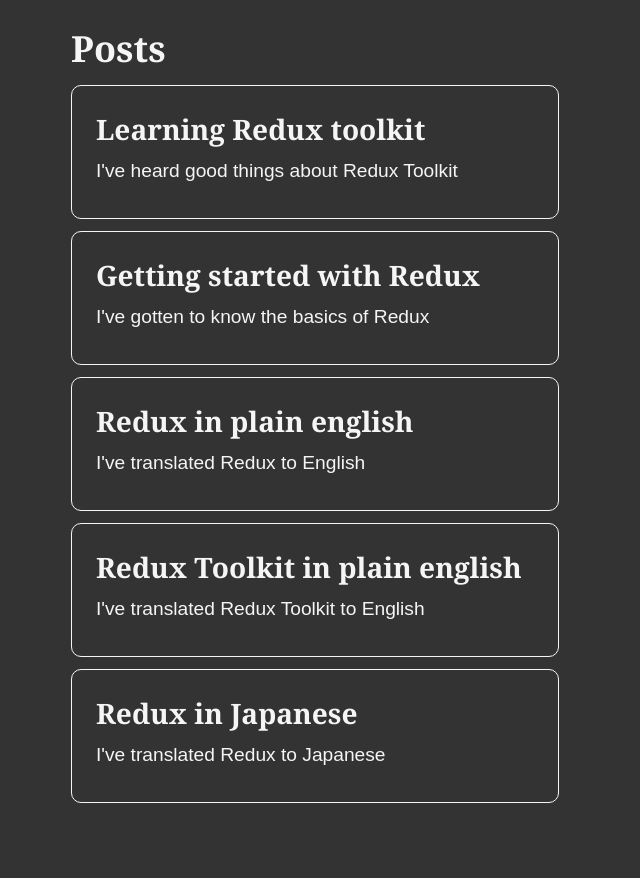
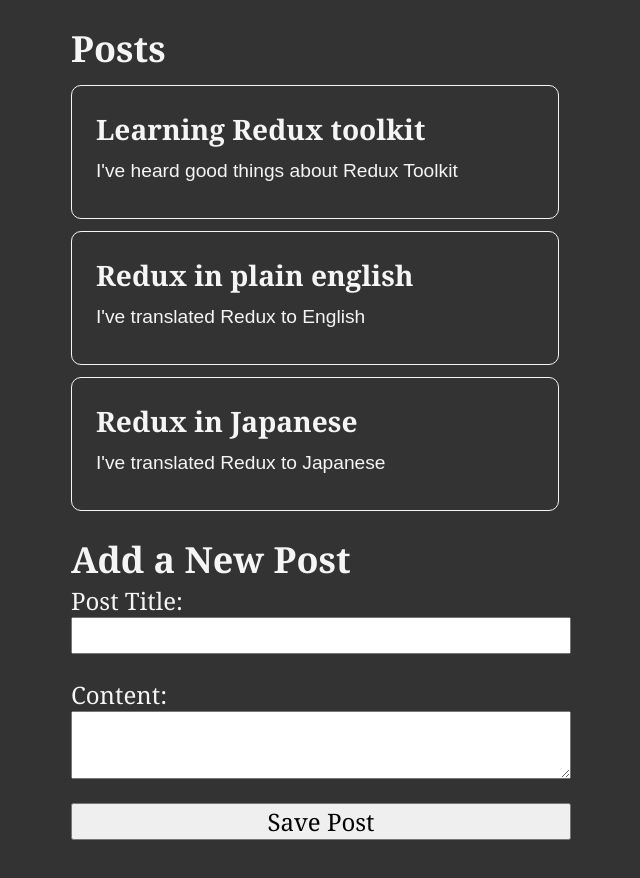
Before and after one commit to vgtmhl/bulletboard, a React (Create React App) app: page / in a window 1280 px wide. Shown: the top 878 px of the page, without its empty margins (319-959 px from the left). Built offline with nearby package versions, Linux system fonts and the light colour scheme.

Commit message:
posts addition feature

```diff
--- a/src/app/App.tsx
+++ b/src/app/App.tsx
@@ -1,10 +1,11 @@
-import React from 'react';
+import AddPostForm from './features/posts/AddPostForm';
 import PostsList from './features/posts/PostsList';
 
 function App() {
   return (
     <main className="App">
       <PostsList />
+      <AddPostForm />
     </main>
   );
 }
--- /dev/null
+++ b/src/app/features/posts/AddPostForm.tsx
@@ -0,0 +1,47 @@
+import React, { useState } from "react";
+import { useAppDispatch } from "../../store";
+import { postAdded } from "./postsSlice";
+
+const AddPostForm = () => {
+    const dispatch = useAppDispatch()
+
+    const [title, setTitle] = useState('')
+    const [content, setContent] = useState('')
+
+    const onTitleChanged = (e: React.ChangeEvent<HTMLInputElement>) => setTitle(e.target.value)
+    const onContentChanged = (e: React.ChangeEvent<HTMLTextAreaElement>) => setContent(e.target.value)
+
+    const onSavePostClick = () => {
+        if (title && content) { dispatch(postAdded(title, content)) }
+        setTitle('')
+        setContent('')
+    }
+
+    return (
+        <section>
+            <h2>Add a New Post</h2>
+            <form>
+                <label htmlFor="postTitle">Post Title:</label>
+                <input
+                    type="text"
+                    id="postTitle"
+                    name="postTitle"
+                    value={title}
+                    onChange={onTitleChanged}
+                />
+                <label htmlFor="postContent">Content:</label>
+                <textarea
+                    id="postContent"
+                    name="postContent"
+                    value={content}
+                    onChange={onContentChanged}
+                />
+                <button
+                    type="button"
+                    onClick={onSavePostClick}
+                >Save Post</button>
+            </form>
+        </section>
+    )
+}
+export default AddPostForm
--- a/src/app/features/posts/postsSlice.tsx
+++ b/src/app/features/posts/postsSlice.tsx
@@ -1,21 +1,39 @@
-import { createSlice } from "@reduxjs/toolkit";
+import { createSlice, nanoid } from "@reduxjs/toolkit";
 import { RootState } from "../../store";
 
 const initialState = [
     { id: '1', title: 'Learning Redux toolkit', content: "I've heard good things about Redux Toolkit" },
-    { id: '2', title: 'Getting started with Redux', content: "I've gotten to know the basics of Redux" },
     { id: '3', title: 'Redux in plain english', content: "I've translated Redux to English" },
-    { id: '4', title: 'Redux Toolkit in plain english', content: "I've translated Redux Toolkit to English" },
     { id: '5', title: 'Redux in Japanese', content: "I've translated Redux to Japanese" },
 ]
 
 const postsSlice = createSlice({
     name: 'posts',
     initialState,
-    reducers: {}
+    reducers: {
+        postAdded: {
+            reducer(state, action) {
+                state.push(action.payload)
+            },
+            /** Type "any" here because honestly I have no idea wtf TS is complaining about */
+            prepare(title: string, content: string): any {
+                return {
+                    payload: {
+                        id: nanoid(),
+                        title,
+                        content
+                    }
+                }
+            }
+        },
+    }
 })
 
-/** Custom selectors */
+/** Selectors */
 export const selectAllPosts = (state: RootState) => state.posts ?? [];
 
+/** Actions */
+export const { postAdded } = postsSlice.actions;
+
+/** Reducers */
 export default postsSlice.reducer
```
Also changed, not shown: 1 other file (tests, documents, lock files or other folders).
